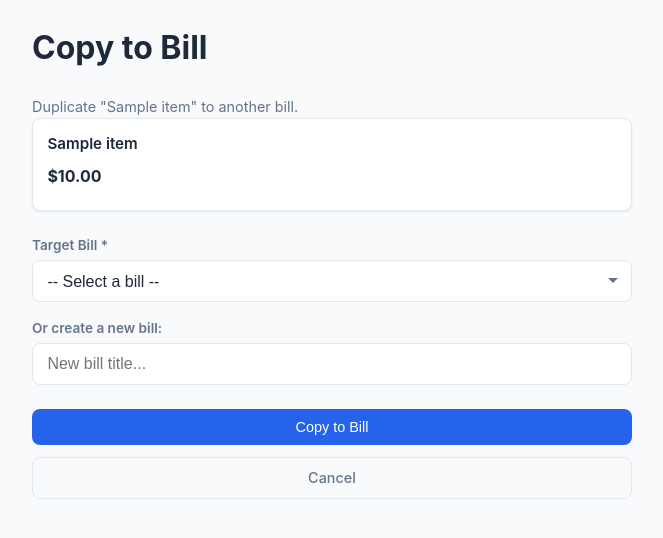
After one commit to gt-marine-robotics-group/finance, a Flask app: template mrg-purchasing/templates/copy_to_bill.html in a window 1280 px wide. The commit adds this page. Shown: the top 538 px of the page, without its empty margins (308-971 px from the left). Run offline with Flask 3, Linux system fonts and the light colour scheme; the template is opened without the code that fills it: most values are stand-ins (such as "Sample title", 1, 10 or a date in 2020).

Commit message:
feat: queue display, copy-to-bill, screenshot folder management
- Dashboard shows queue items from Test sheet (separate from Bills)
- Queue screenshots save to screenshots/_queue/ folder
- Creating a bill copies screenshots from _queue/ to bill folder + SharePoint
- 'Copy to Bill' button on bill view - duplicates item + screenshot to another bill
- Collapsible bill sections on dashboard (details/summary)
- Force Sync button on dashboard to pull latest from SharePoint
- Default name suggestion: George Burdell
- Fixed screenshot thumbnail paths (include bill_title subdir)

```diff
--- a/mrg-purchasing/app.py
+++ b/mrg-purchasing/app.py
@@ -75,7 +75,6 @@ def dashboard():
 
     # Group by bill title
     bills = {}
-    backlog = []
 
     for item in items:
         title = str(item.get("Bill Title", "")).strip()
@@ -83,15 +82,32 @@ def dashboard():
             if title not in bills:
                 bills[title] = []
             bills[title].append(item)
-        else:
-            backlog.append(item)
 
-    # Add screenshot status to each item
+    # Get queue items from Test sheet
+    backlog = xlsx_manager.get_backlog_items()
+
+    # Add screenshot status to bill items
     for item in items:
         name = str(item.get("Item Name", ""))
         bill = str(item.get("Bill Title", ""))
         item["_has_screenshot"] = screenshot_worker.has_screenshot(name, bill)
         item["_screenshot_status"] = screenshot_worker.get_status(name)
+        full_path = screenshot_worker.get_screenshot_path(name, bill)
+        if full_path:
+            item["_screenshot_path"] = os.path.relpath(full_path, screenshot_worker.SCREENSHOT_DIR)
+        else:
+            item["_screenshot_path"] = ""
+
+    # Add screenshot status to queue items
+    for item in backlog:
+        name = str(item.get("Item Name", ""))
+        item["_has_screenshot"] = screenshot_worker.has_screenshot(name, "_queue")
+        item["_screenshot_status"] = screenshot_worker.get_status(name)
+        full_path = screenshot_worker.get_screenshot_path(name, "_queue")
+        if full_path:
+            item["_screenshot_path"] = os.path.relpath(full_path, screenshot_worker.SCREENSHOT_DIR)
+        else:
+            item["_screenshot_path"] = ""
 
     return render_template("dashboard.html", bills=bills, backlog=backlog)
 
@@ -122,10 +138,10 @@ def add_item():
         success = xlsx_manager.add_item(item_data)
         if success:
             flash(f"Added to queue: {item_data['Item Name']}", "success")
-            # Queue screenshot if URL provided
+            # Queue screenshot if URL provided (save to _queue folder)
             if item_data["Link"]:
                 screenshot_worker.queue_screenshot(
-                    item_data["Item Name"], item_data["Link"], item_data.get("Bill Title", "")
+                    item_data["Item Name"], item_data["Link"], "_queue"
                 )
         else:
             flash("Failed to save item", "error")
@@ -260,6 +276,12 @@ def create_bill():
         # Move from Test sheet to Bills sheet
         moved = xlsx_manager.move_to_bill(selected_items, bill_title)
 
+        # Copy screenshots from _queue/ to bill folder (local + SharePoint)
+        for item in selected_items:
+            name = str(item.get("Item Name", ""))
+            if name:
+                _copy_screenshot_to_bill(name, "_queue", bill_title)
+
         flash(f"Created bill '{bill_title}' with {moved} item(s)", "success")
         return redirect(url_for("bill_view", bill_title=bill_title))
 
@@ -288,6 +310,11 @@ def bill_view(bill_title):
         # Add screenshot info
         name = str(item.get("Item Name", ""))
         item["_has_screenshot"] = screenshot_worker.has_screenshot(name, bill_title)
+        full_path = screenshot_worker.get_screenshot_path(name, bill_title)
+        if full_path:
+            item["_screenshot_path"] = os.path.relpath(full_path, screenshot_worker.SCREENSHOT_DIR)
+        else:
+            item["_screenshot_path"] = ""
 
     return render_template("bill_view.html", bill_title=bill_title, items=items, total=total)
 
@@ -313,6 +340,104 @@ def export_csv(bill_title):
     safe_title = "".join(c if c.isalnum() or c in " -_" else "_" for c in bill_title)
     response.headers["Content-Disposition"] = f"attachment; filename={safe_title}.csv"
     return response
+
+
+# --- Screenshot Helpers ---
+
+
+def _copy_screenshot_to_bill(item_name: str, from_bill: str, to_bill: str):
+    """Copy a screenshot from one bill folder to another (local + SharePoint)."""
+    import shutil
+
+    src_path = screenshot_worker.get_screenshot_path(item_name, from_bill)
+    if not src_path:
+        return
+
+    # Copy locally
+    safe_bill = screenshot_worker._safe_dirname(to_bill)
+    safe_name = screenshot_worker._safe_filename(item_name)
+    dest_dir = os.path.join(screenshot_worker.SCREENSHOT_DIR, safe_bill)
+    os.makedirs(dest_dir, exist_ok=True)
+    dest_path = os.path.join(dest_dir, f"{safe_name}.png")
+    shutil.copy2(src_path, dest_path)
+
+    # Upload to SharePoint
+    screenshot_worker._upload_screenshot_to_sharepoint(to_bill, dest_path)
+
+
+# --- Copy Item to Bill ---
+
+
+@app.route("/copy-to-bill/<item_id>", methods=["GET", "POST"])
+@login_required
+def copy_to_bill(item_id):
+    """Duplicate an item from one bill to another, copying the screenshot too."""
+    if request.method == "POST":
+        target_bill = request.form.get("bill_title", "").strip()
+        if not target_bill:
+            flash("Select a target bill", "error")
+            return redirect(request.referrer or url_for("dashboard"))
+
+        # Find the source item
+        items = xlsx_manager.read_items()
+        source_item = None
+        for item in items:
+            if str(item.get("Bill Item ID", "")) == str(item_id):
+                source_item = item
+                break
+
+        if not source_item:
+            flash("Item not found", "error")
+            return redirect(url_for("dashboard"))
+
+        # Add to target bill via Graph API
+        bills_columns = xlsx_manager.graph_get_table_columns("BillsT")
+        if not bills_columns:
+            flash("Failed to get table columns", "error")
+            return redirect(url_for("dashboard"))
+
+        item_data = dict(source_item)
+        item_data["Bill Title"] = target_bill
+        item_data["Status"] = "Bill Requested"
+        item_data["Bill Item ID"] = ""  # Will be auto-assigned
+
+        # Calculate Total Cost
+        try:
+            qty = float(item_data.get("Quantity", 1) or 1)
+            cost = float(str(item_data.get("Cost", 0)).replace("$", "").replace(",", "") or 0)
+            item_data["Total Cost"] = qty * cost
+        except (ValueError, TypeError):
+            item_data["Total Cost"] = 0
+
+        row_values = [item_data.get(col, "") or "" for col in bills_columns]
+        success = xlsx_manager.graph_add_row("BillsT", row_values)
+
+        if success:
+            # Copy screenshot to new bill folder
+            name = str(source_item.get("Item Name", ""))
+            source_bill = str(source_item.get("Bill Title", ""))
+            if name:
+                _copy_screenshot_to_bill(name, source_bill, target_bill)
+            flash(f"Copied '{name}' to '{target_bill}'", "success")
+        else:
+            flash("Failed to copy item", "error")
+
+        return redirect(url_for("bill_view", bill_title=target_bill))
+
+    # GET — show bill selection
+    items = xlsx_manager.read_items()
+    source_item = None
+    for item in items:
+        if str(item.get("Bill Item ID", "")) == str(item_id):
+            source_item = item
+            break
+
+    if not source_item:
+        flash("Item not found", "error")
+        return redirect(url_for("dashboard"))
+
+    bills = xlsx_manager.get_bills()
+    return render_template("copy_to_bill.html", item=source_item, bills=bills)
 
 
 # --- Screenshot endpoints ---
@@ -347,6 +472,17 @@ def queue_screenshot(item_id):
 # --- Start app ---
 
 
+@app.route("/force-pull", methods=["POST"])
+@login_required
+def force_pull():
+    """Force a fresh pull from SharePoint, bypassing cache."""
+    import xlsx_manager as xm
+    xm._last_pull_time = 0  # Reset cache
+    xm.sync_pull()
+    flash("Synced from SharePoint", "success")
+    return redirect(url_for("dashboard"))
+
+
 if __name__ == "__main__":
     screenshot_worker.start_worker()
     app.run(debug=True, host="0.0.0.0", port=int(os.environ.get("PORT", 5000)))
--- a/mrg-purchasing/screenshot_worker.py
+++ b/mrg-purchasing/screenshot_worker.py
@@ -241,10 +241,11 @@ def _process_job(job: dict):
     chrome_options.add_argument("--no-sandbox")
     chrome_options.add_argument("--disable-dev-shm-usage")
     chrome_options.add_argument("--disable-gpu")
+    chrome_options.binary_location = "/snap/chromium/current/usr/lib/chromium-browser/chrome"
 
     driver = None
     try:
-        service = Service()
+        service = Service("/snap/chromium/current/usr/lib/chromium-browser/chromedriver")
         driver = webdriver.Chrome(service=service, options=chrome_options)
         driver.set_page_load_timeout(30)
 
--- a/mrg-purchasing/templates/add_item.html
+++ b/mrg-purchasing/templates/add_item.html
@@ -76,7 +76,7 @@
         <div class="form-group">
             <label for="person_requesting">Your Name</label>
             <input type="text" id="person_requesting" name="person_requesting" class="input"
-                   placeholder="e.g. Alex Wu">
+                   placeholder="e.g. George Burdell">
         </div>
 
         <div class="form-actions">
--- a/mrg-purchasing/templates/bill_view.html
+++ b/mrg-purchasing/templates/bill_view.html
@@ -56,6 +56,7 @@
                 </td>
                 <td>
                     <a href="{{ url_for('edit_item', item_id=item.get('Bill Item ID', '')) }}" class="btn btn-sm btn-ghost">✏️</a>
+                    <a href="{{ url_for('copy_to_bill', item_id=item.get('Bill Item ID', '')) }}" class="btn btn-sm btn-ghost" title="Copy to another bill">📋</a>
                     <form method="POST" action="{{ url_for('remove_from_bill', item_id=item.get('Bill Item ID', '')) }}" style="display:inline">
                         <button type="submit" class="btn btn-sm btn-ghost" title="Remove from bill">↩️</button>
                     </form>
@@ -105,6 +106,7 @@
                 <a href="{{ item.get('Link') }}" target="_blank" class="btn btn-sm btn-ghost">🔗</a>
                 {% endif %}
                 <a href="{{ url_for('edit_item', item_id=item.get('Bill Item ID', '')) }}" class="btn btn-sm btn-ghost">✏️ Edit</a>
+                <a href="{{ url_for('copy_to_bill', item_id=item.get('Bill Item ID', '')) }}" class="btn btn-sm btn-ghost">📋 Copy</a>
                 <form method="POST" action="{{ url_for('remove_from_bill', item_id=item.get('Bill Item ID', '')) }}" style="display:inline">
                     <button type="submit" class="btn btn-sm btn-ghost">↩️ Remove</button>
                 </form>
--- /dev/null
+++ b/mrg-purchasing/templates/copy_to_bill.html
@@ -0,0 +1,66 @@
+{% extends "base.html" %}
+{% block title %}Copy to Bill - MRG Purchasing{% endblock %}
+
+{% block content %}
+<div class="form-page">
+    <h1>Copy to Bill</h1>
+    <p class="text-muted">Duplicate "{{ item.get('Item Name', '') }}" to another bill.</p>
+
+    <div class="item-card" style="margin-bottom: 1.5rem;">
+        <div class="item-card-header">
+            <h3 class="item-name">{{ item.get('Item Name', '') }}</h3>
+        </div>
+        <div class="item-card-body">
+            <div class="item-details">
+                {% set cost_str = item.get('Cost', '0')|string|replace('$','')|replace(',','') %}
+                {% if cost_str and cost_str != '0' %}
+                <span class="item-price">${{ "%.2f"|format(cost_str|float(0)) }}</span>
+                {% endif %}
+                {% if item.get('Vendor') %}
+                <span class="item-vendor">{{ item.get('Vendor') }}</span>
+                {% endif %}
+            </div>
+        </div>
+    </div>
+
+    <form method="POST" action="{{ url_for('copy_to_bill', item_id=item.get('Bill Item ID', '')) }}" class="item-form">
+        <div class="form-group">
+            <label for="bill_title">Target Bill *</label>
+            <select id="bill_title" name="bill_title" required class="input">
+                <option value="">-- Select a bill --</option>
+                {% for bill in bills %}
+                {% if bill != item.get('Bill Title', '') %}
+                <option value="{{ bill }}">{{ bill }}</option>
+                {% endif %}
+                {% endfor %}
+            </select>
+        </div>
+
+        <div class="form-group">
+            <label for="new_bill">Or create a new bill:</label>
+            <input type="text" id="new_bill" name="new_bill" class="input" placeholder="New bill title...">
+        </div>
+
+        <div class="form-actions">
+            <button type="submit" class="btn btn-primary btn-block">Copy to Bill</button>
+            <a href="{{ url_for('dashboard') }}" class="btn btn-ghost btn-block">Cancel</a>
+        </div>
+    </form>
+</div>
+
+<script>
+    // If new bill is typed, use that instead of dropdown
+    document.querySelector('form').addEventListener('submit', function(e) {
+        const newBill = document.getElementById('new_bill').value.trim();
+        if (newBill) {
+            document.getElementById('bill_title').value = '';
+            // Create a hidden input with the new bill name
+            const input = document.createElement('input');
+            input.type = 'hidden';
+            input.name = 'bill_title';
+            input.value = newBill;
+            this.appendChild(input);
+        }
+    });
+</script>
+{% endblock %}
```
Also changed, not shown: mrg-purchasing/static/style.css (+62 -1 lines), mrg-purchasing/templates/_item_card.html (+5 -4 lines), mrg-purchasing/templates/dashboard.html (+13 -3 lines), mrg-purchasing/xlsx_manager.py (+21 -2 lines).
